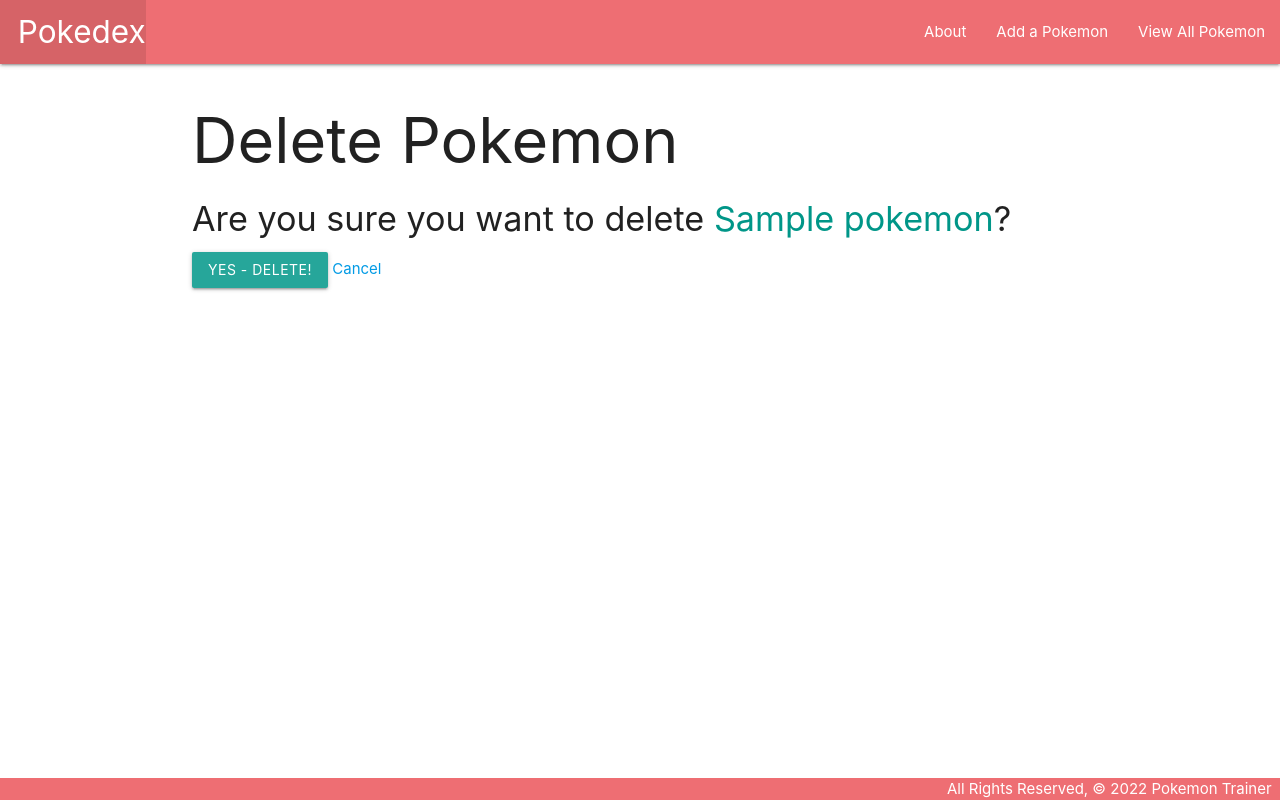
After one commit to KheffyC/pokecollector, a Django app: page /pokemon/1/delete/ in a window 1280 px wide. The commit adds this page. Run offline with Django 4.2, Linux system fonts and the light colour scheme; tables that the repository leaves empty hold one stand-in row (values such as "Sample post").

Commit message:
add full Edit and Delete functionality to Pokemon

```diff
--- a/main_app/models.py
+++ b/main_app/models.py
@@ -1,4 +1,5 @@
 from django.db import models
+from django.urls import reverse
 
 # Create your models here.
 class Pokemon(models.Model):
@@ -9,3 +10,6 @@
 
     def __str__(self):
         return self.name
+
+    def get_absolute_url(self):
+        return reverse("pokemon_detail", kwargs={"pk": self.id})
--- a/main_app/templates/about.html
+++ b/main_app/templates/about.html
@@ -3,6 +3,5 @@
     <h1>About the Pokêdex</h1>
     <hr />
     <p>Hire the Pokemon Trainer!</p>
-    <footer>All Rights Reserved, &copy; 2022 Pokemon Trainer</footer>
 
 {% endblock %}
--- a/main_app/templates/base.html
+++ b/main_app/templates/base.html
@@ -18,7 +18,8 @@
         </ul>
         <ul class="right">
           <li><a href="{% url 'about' %}">About</a></li>
-          <li><a href="{%  url 'index' %}">View All Pokemon</a></li>
+          <li><a href="{% url 'pokemon_create' %}">Add a Pokemon</a></li>
+          <li><a href="{%  url 'pokemon_index' %}">View All Pokemon</a></li>
         </ul>
       </div>
     </nav>
--- /dev/null
+++ b/main_app/templates/main_app/pokemon_confirm_delete.html
@@ -0,0 +1,13 @@
+{% extends 'base.html' %}
+
+{% block content %}
+  <h1>Delete Pokemon</h1>
+
+  <h4>Are you sure you want to delete <span class="teal-text">{{ object.name }}</span>?</h4>
+
+  <form action="" method="POST">
+    {% csrf_token %}
+    <input type="submit" value="Yes - Delete!" class="btn">
+    <a href="{% url 'pokemon_detail' object.id %}">Cancel</a>
+  </form>
+{% endblock %}
--- a/main_app/templates/main_app/pokemon_detail.html
+++ b/main_app/templates/main_app/pokemon_detail.html
@@ -10,6 +10,10 @@
         <p>Description: {{ object.description }}</p>
         <p>Level: {{ object.lvl }}</p>
     </div>
+    <div class="card-action">
+        <a href="{% url 'pokemon_update' object.id %}">Edit</a>
+        <a href="{% url 'pokemon_delete' object.id %}">Delete</a>
+      </div>
 </div>
 
 {% endblock %}
--- a/main_app/urls.py
+++ b/main_app/urls.py
@@ -4,6 +4,9 @@
 urlpatterns = [
     path('', views.home, name='home'),
     path('about/', views.about, name='about'),
-    path('pokemon/', views.pokemon_index, name="index"),
-    path('pokemon/<int:pk>/', views.PokemonDetailView.as_view(), name='detail'),
+    path('pokemon/', views.PokemonList.as_view(), name="pokemon_index"),
+    path('pokemon/<int:pk>/', views.PokemonDetailView.as_view(), name='pokemon_detail'),
+    path('pokemon/create', views.PokemonCreate.as_view(), name='pokemon_create'),
+    path('pokemon/<int:pk>/update/', views.PokemonUpdate.as_view(), name='pokemon_update'),
+    path('pokemon/<int:pk>/delete/', views.PokemonDelete.as_view(), name='pokemon_delete')
 ]
--- a/main_app/views.py
+++ b/main_app/views.py
@@ -1,6 +1,8 @@
 from django.shortcuts import render
 from .models import Pokemon
+from django.views.generic.list import ListView
 from django.views.generic.detail import DetailView
+from django.views.generic.edit import CreateView, UpdateView, DeleteView
 
 # Create your views here.
 
@@ -11,9 +13,9 @@
 def about(request):
     return render(request, 'about.html')
 
-def pokemon_index(request):
+class PokemonList(ListView):
+    model = Pokemon
     pokemon = Pokemon.objects.all()
-    return render(request, 'pokemon/index.html', { 'pokemon': pokemon })
 
 class PokemonDetailView(DetailView):
     model = Pokemon
@@ -23,3 +25,15 @@
 
         context['pokemon_list'] = Pokemon.objects.all()
         return context
+
+class PokemonCreate(CreateView):
+    model = Pokemon
+    fields = '__all__'
+
+class PokemonUpdate(UpdateView):
+    model = Pokemon
+    fields = ['type', 'description', 'lvl']
+
+class PokemonDelete(DeleteView):
+    model = Pokemon
+    success_url = '/pokemon/'
```
Also changed, not shown: main_app/templates/main_app/pokemon_form.html (added, +19 -0 lines), main_app/templates/main_app/pokemon_list.html (added, +18 -0 lines), main_app/templates/pokemon/index.html (deleted, +0 -18 lines).
